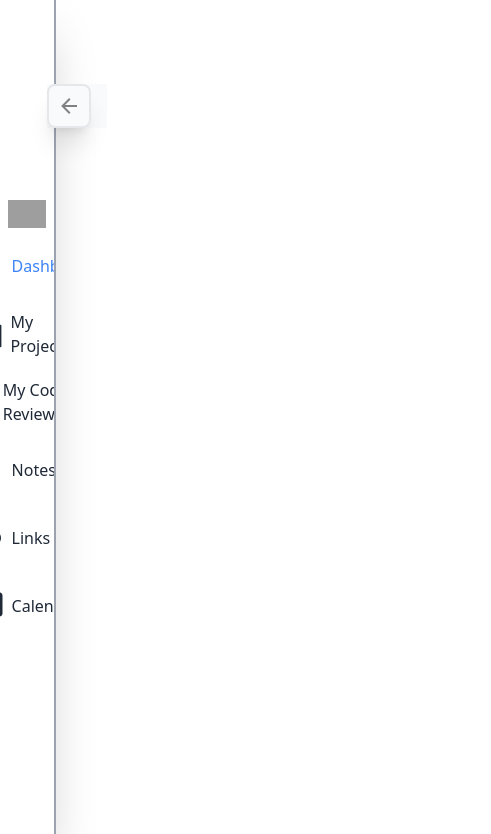
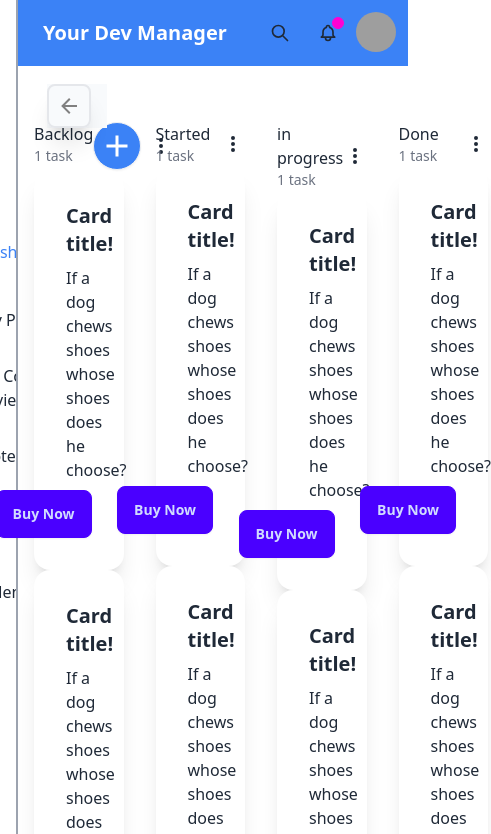
Before and after one commit to NY-Jordan/your_dev_manager, a React (Create React App) app: page / in a window 390 px wide. Shown: the top 834 px of the page, 491 px wide, since content can reach past the window. Built offline with nearby package versions, Linux system fonts and the light colour scheme; grey boxes are pictures that could not be loaded.

Commit message:
projects page, add card and reorder with framer motion

```diff
--- a/src/Components/Navigation/NavBar.tsx
+++ b/src/Components/Navigation/NavBar.tsx
@@ -2,21 +2,29 @@ import React from 'react'
 
 export default function NavBar() {
   return (
-    <div className="navbar  h-10 bg-blue-500" >
-        <div className="flex-1">
-            <a className="btn btn-ghost text-xl">daisyUI</a>
+    <div className="navbar bg-blue-500">
+  <div className="navbar-start">
+    <a className="btn btn-ghost text-xl text-white">Your Dev Manager</a>
   </div>
-        <div className="flex-none gap-2">
-            <div className="form-control">
-            <input type="text" placeholder="Search" className="input input-bordered w-24 md:w-auto" />
+  <div className="navbar-center">
   </div>
+  <div className="navbar-end">
+    <button className="btn btn-ghost btn-circle">
+      <svg xmlns="http://www.w3.org/2000/svg" className="h-5 w-5" fill="none" viewBox="0 0 24 24" stroke="currentColor"><path strokeLinecap="round" strokeLinejoin="round" strokeWidth="2" d="M21 21l-6-6m2-5a7 7 0 11-14 0 7 7 0 0114 0z" /></svg>
+    </button>
+    <button className="btn btn-ghost btn-circle">
+      <div className="indicator">
+        <svg xmlns="http://www.w3.org/2000/svg"  className="h-5 w-5" fill="none" viewBox="0 0 24 24" stroke="currentColor"><path strokeLinecap="round" strokeLinejoin="round" strokeWidth="2" d="M15 17h5l-1.405-1.405A2.032 2.032 0 0118 14.158V11a6.002 6.002 0 00-4-5.659V5a2 2 0 10-4 0v.341C7.67 6.165 6 8.388 6 11v3.159c0 .538-.214 1.055-.595 1.436L4 17h5m6 0v1a3 3 0 11-6 0v-1m6 0H9" /></svg>
+        <span className="badge  badge-xs badge-secondary indicator-item"></span>
+      </div>
+    </button>
     <div className="dropdown dropdown-end">
       <div tabIndex={0} role="button" className="btn btn-ghost btn-circle avatar">
         <div className="w-10 rounded-full">
           <img alt="Tailwind CSS Navbar component" src="https://daisyui.com/images/stock/photo-1534528741775-53994a69daeb.jpg" />
         </div>
       </div>
-            <ul tabIndex={0} className="mt-3 z-[1] p-2 shadow menu menu-sm dropdown-content bg-base-100 rounded-box w-52">
+      <ul tabIndex={0} className="menu menu-sm dropdown-content mt-3 z-[1] p-2 shadow bg-base-100 rounded-box w-52">
         <li>
           <a className="justify-between">
             Profile
@@ -27,6 +35,7 @@ export default function NavBar() {
         <li><a>Logout</a></li>
       </ul>
     </div>
+
   </div>
 </div>
   )
--- a/src/Components/Navigation/SubMenu.tsx
+++ b/src/Components/Navigation/SubMenu.tsx
@@ -21,7 +21,7 @@ export default function SubMenu(props : PropsWithChildren<props>) {
              <p style={{ display : props.status ? "none" : "block", marginLeft : "8px"}}> {props.title}</p>
           </div>
           {
-            props.children && <div className="collapse-content ml-5 text-gray-content ">
+            props.children && <div className="collapse-content  text-gray-content ">
             {props.children}
           </div>
           }
--- a/src/Components/Navigation/VerticalNavBar.tsx
+++ b/src/Components/Navigation/VerticalNavBar.tsx
@@ -1,4 +1,4 @@
-import { mdiAccount, mdiArrowLeft, mdiArrowRight, mdiBookAccount, mdiBookArrowUp, mdiBookOpenBlankVariant, mdiBookOpenVariant, mdiCalendarBlankMultiple, mdiCodeTags, mdiLink, mdiPencilPlus } from '@mdi/js'
+import { mdiAccount, mdiArrowLeft, mdiArrowRight, mdiBookAccount, mdiBookArrowUp, mdiBookOpenBlankVariant, mdiBookOpenVariant, mdiCalendarBlankMultiple, mdiCodeTags, mdiLink, mdiPencilPlus, mdiPlus } from '@mdi/js'
 import Icon from '@mdi/react'
 import React, { useState } from 'react'
 import { motion } from "framer-motion"
@@ -15,10 +15,18 @@ export default function VerticalNavBar() {
         <div className='ml-2'>
           <Menu title='Dashboard'  icon={mdiAccount}   status={widthNavBar} default={true} />
           <Menu title='My Projects'   icon={mdiBookOpenVariant}  status={widthNavBar}>
-            <SubMenu title='Isiquest'   status={widthNavBar}/>
-            <SubMenu title='Social Group'   status={widthNavBar}  />
-
-
+            <SubMenu title='Isiquest'   status={widthNavBar}>
+              <div className='flex flex-row items-center hover:bg-gray-100'>
+                  <Icon  path={mdiPlus} size={1} />
+                  <a href='#'>Add group task</a>
+                </div>
+            </SubMenu>
+            <SubMenu title='Social Group'   status={widthNavBar}  >
+                <div className='flex flex-row items-center hover:bg-gray-100'>
+                  <Icon  path={mdiPlus} size={1} />
+                  <a href='#'>Add group task</a>
+                </div>
+            </SubMenu>
            </Menu>
 
           <Menu title='My Code Review'  icon={mdiCodeTags} status={widthNavBar}  />
--- /dev/null
+++ b/src/Components/SectionTask/SectionTask.tsx
@@ -0,0 +1,25 @@
+import React, { useState } from 'react'
+import SectionTaskHeader from './SectionTaskHeader'
+import SectionTaskCard from './SectionTaskCard'
+import { Reorder } from 'framer-motion'
+type props = {
+    showMoreButton? : boolean,
+    name: string
+}
+const initialItems = ["🍅 Tomato", "🥒 Cucumber", "🧀 Cheese", "🥬 Lettuce"];
+
+export default function SectionTask({showMoreButton, name}  : props) {
+    const [items, setItems] = useState(initialItems);
+
+  return (
+    <div style={{  width : "25%"  }}>
+      <SectionTaskHeader  showMoreButton={showMoreButton}  name={name} />
+      <Reorder.Group axis="y" onReorder={setItems} values={items}>
+        {items.map((item) => (
+            <SectionTaskCard key={item} item={item} />
+        ))}
+    </Reorder.Group>
+
+    </div>
+  )
+}
--- /dev/null
+++ b/src/Components/SectionTask/SectionTaskCard.tsx
@@ -0,0 +1,19 @@
+import { Reorder } from 'framer-motion'
+import React from 'react'
+
+export default function SectionTaskCard({item} :  {item : string}) {
+  return (
+    <Reorder.Item value={item} id={item} >
+        <div className="card  bg-base-100 shadow-xl">
+            <div className="card-body">
+                <h2 className="card-title">Card title!</h2>
+                <p>If a dog chews shoes whose shoes does he choose?</p>
+                <div className="card-actions justify-end">
+                <button className="btn btn-primary">Buy Now</button>
+                </div>
+            </div>
+        </div>
+    </Reorder.Item>
+
+  )
+}
--- /dev/null
+++ b/src/Components/SectionTask/SectionTaskHeader.tsx
@@ -0,0 +1,37 @@
+import { mdiDotsVertical, mdiMore, mdiPlus, mdiStarThreePoints } from '@mdi/js'
+import Icon from '@mdi/react'
+import React from 'react'
+type props = {
+    showMoreButton? : boolean,
+    name: string
+}
+export default function SectionTaskHeader({showMoreButton, name}  : props) {
+  return (
+    <div>
+      <div className='flex flex-row justify-between' >
+        <div className='flex flex-col'>
+            <h5>{name}</h5>
+            <div className=' text-sm text-gray-500'>1 task</div>
+        </div>
+        <div className='flex flex-row  items-center space-x-2'>
+            {
+                showMoreButton &&
+                <button className="btn bg-blue-500 btn-square hover:bg-blue-400 rounded-full	">
+                <Icon
+                path={mdiPlus}
+                color={"white"}
+                size={3/2}
+                />
+                 </button>
+            }
+             <a href='#' className='hover:bg-gray-200 rounded'>
+             <Icon
+            path={mdiDotsVertical}
+            size={3/3}
+            />
+             </a>
+        </div>
+      </div>
+    </div>
+  )
+}
--- a/src/Screen/Home.js
+++ b/src/Screen/Home.js
@@ -1,6 +1,7 @@
 import React, { useEffect, useRef } from 'react'
 import Auth from './../Components/Auth/Auth'
 import NavBar from '../Components/Navigation/NavBar'
+import SectionTask from '../Components/SectionTask/SectionTask'
 import VerticalNavBar from '../Components/Navigation/VerticalNavBar'
 export default function Home() {
 
@@ -13,9 +14,15 @@ export default function Home() {
 
       <Auth />
 
-      <VerticalNavBar />
+      <VerticalNavBar  />
       <div style={{ width : "100%" }}>
-
+      <NavBar />
+      <div className='flex flex-row p-4 space-x-8 mt-10'>
+        <SectionTask showMoreButton={true} name='Backlog' />
+        <SectionTask name='Started' />
+        <SectionTask  name='in progress'  />
+        <SectionTask  name='Done'/>
+      </div>
       </div>
     </div>
   )
```
Lines whose indentation alone changed are shown as unchanged.
